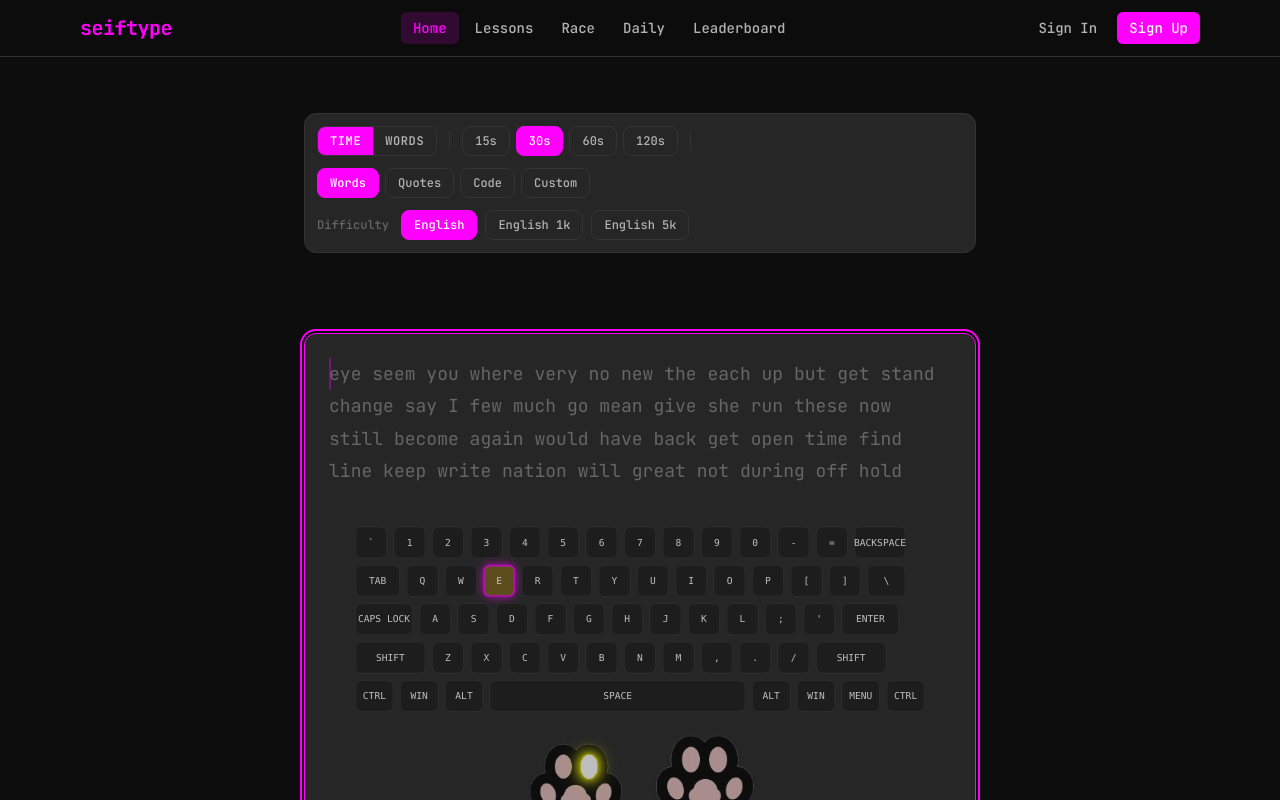
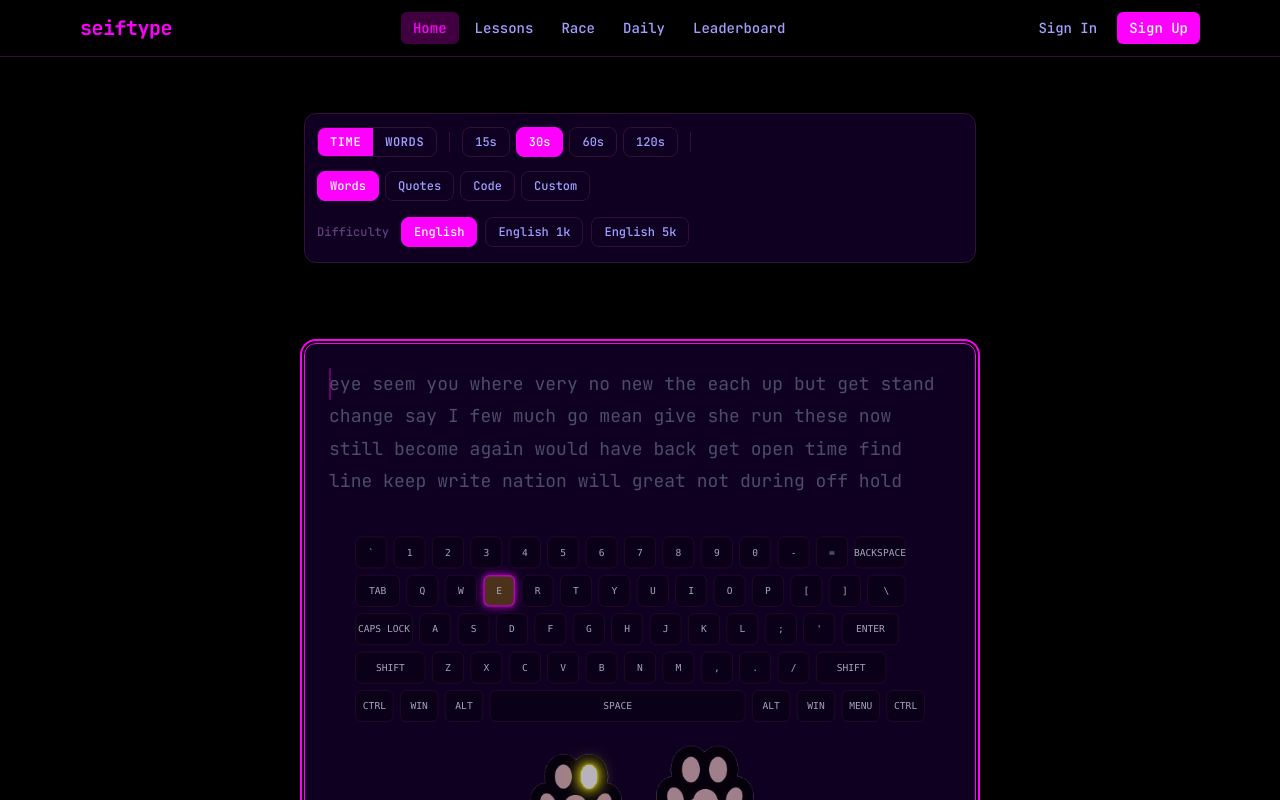
Before and after one commit to marcseif/seiftype, a React (Vite) app: page / in a window 1280 px wide. Shown: the top 800 px of the page. Built offline with nearby package versions, Linux system fonts and the light colour scheme.

Commit message:
more fixes

```diff
--- a/src/components/auth/AuthModal.jsx
+++ b/src/components/auth/AuthModal.jsx
@@ -1,9 +1,8 @@
-import { useState } from 'react';
+import { useState, useEffect } from 'react';
 import { FiX, FiMail, FiLock, FiUser } from 'react-icons/fi';
 import { FcGoogle } from 'react-icons/fc';
 import { FaDiscord } from 'react-icons/fa';
 import { signUpWithEmail, signInWithEmail, signInWithGoogle, signInWithDiscord, resetPasswordForEmail } from '../../lib/supabase';
-import { motion, AnimatePresence } from 'framer-motion';
 
 export default function AuthModal({ isOpen, onClose, defaultMode = 'signin' }) {
   const [mode, setMode] = useState(defaultMode);
@@ -128,6 +127,11 @@ export default function AuthModal({ isOpen, onClose, defaultMode = 'signin' }) {
     }
   };
 
+  // Sync mode when URL parameters change but the component hasn't unmounted
+  useEffect(() => {
+    setMode(defaultMode);
+  }, [defaultMode]);
+
   const handleBackdropClick = (e) => {
     if (e.target === e.currentTarget) onClose();
   };
@@ -136,31 +140,15 @@ export default function AuthModal({ isOpen, onClose, defaultMode = 'signin' }) {
     if (e.key === 'Escape') onClose();
   };
 
-  if (!isOpen) return null;
-
   return (
-    <AnimatePresence>
+    <>
       {isOpen && (
-        <motion.div
-          initial={{ opacity: 0 }}
-          animate={{ opacity: 1 }}
-          exit={{ opacity: 0 }}
-          className="fixed inset-0 z-[100] flex items-center justify-center p-4"
-          style={{ background: 'rgba(0,0,0,0.6)' }}
-          onClick={handleBackdropClick}
-          onKeyDown={handleKeyDown}
+        <div
+          className="w-full max-w-md rounded-xl border p-6 shadow-2xl relative"
+          style={{ background: 'var(--color-surface)', borderColor: 'var(--color-border)', margin: '0 auto' }}
         >
-          <motion.div
-            layout
-            initial={{ scale: 0.95, opacity: 0 }}
-            animate={{ scale: 1, opacity: 1 }}
-            exit={{ scale: 0.95, opacity: 0 }}
-            transition={{ duration: 0.2, ease: 'easeOut' }}
-            className="w-full max-w-md rounded-xl border p-6 shadow-2xl relative overflow-hidden"
-            style={{ background: 'var(--color-surface)', borderColor: 'var(--color-border)' }}
-          >
-            {/* Header */}
-            <div className="flex items-center justify-between mb-6">
+          {/* Header */}
+          <div className="flex items-center justify-between mb-6">
               <h2 className="text-xl font-bold" style={{ color: 'var(--color-text)' }}>
                 {mode === 'reset' ? 'Reset Password' : mode === 'signin' ? 'Welcome Back' : 'Create Account'}
               </h2>
@@ -321,9 +309,8 @@ export default function AuthModal({ isOpen, onClose, defaultMode = 'signin' }) {
                 </div>
               </>
             )}
-          </motion.div>
-        </motion.div>
+          </div>
       )}
-    </AnimatePresence>
+    </>
   );
 }
--- a/src/components/layout/Navbar.jsx
+++ b/src/components/layout/Navbar.jsx
@@ -49,16 +49,15 @@ export default function Navbar() {
   }, [user]);
 
   const handleSignOut = async () => {
-    await signOut();
-    setDropdownOpen(false);
-    toast('Signed out successfully', {
-      icon: '👋',
-      style: {
-        background: 'var(--color-surface)',
-        color: 'var(--color-text)',
-        border: '1px solid var(--color-border)',
-      }
-    });
+    try {
+      await signOut();
+      localStorage.clear(); // Ensure all local caching gets dumped explicitly
+    } catch (err) {
+      console.error('Signout error:', err);
+    }
+    // Hard navigate to root, forces a full page reload, displaying the loading screen
+    // and guarantees a completely fresh state.
+    window.location.href = '/';
   };
 
   const getLevelInfo = (xp) => {
--- a/src/components/typing/TestConfig.jsx
+++ b/src/components/typing/TestConfig.jsx
@@ -72,9 +72,9 @@ function Pill({ active, onClick, children }) {
 // ---------------------------------------------------------------------------
 
 const panelVariants = {
-  hidden: { height: 0, opacity: 0 },
-  visible: { height: 'auto', opacity: 1, transition: { duration: 0.2, ease: 'easeOut' } },
-  exit: { height: 0, opacity: 0, transition: { duration: 0.15, ease: 'easeIn' } },
+  hidden: { opacity: 0 },
+  visible: { opacity: 1, transition: { duration: 0.2, ease: 'easeOut' } },
+  exit: { opacity: 0, transition: { duration: 0.15, ease: 'easeIn' } },
 };
 
 function SubOptions({ contentMode }) {
@@ -212,10 +212,10 @@ export default function TestConfig() {
       }}
     >
       {/* Row 1: test mode (time / words) with value selectors */}
-      <div className="flex items-center gap-3 flex-wrap">
+      <div className="flex items-center gap-3 flex-wrap min-h-[40px]">
         {/* Mode toggle */}
         <div
-          className="flex items-center rounded-lg overflow-hidden"
+          className="flex items-center rounded-lg overflow-hidden shrink-0"
           style={{ border: '1px solid var(--color-border)' }}
         >
           <button
@@ -249,12 +249,12 @@ export default function TestConfig() {
 
         {/* Separator */}
         <div
-          className="w-px h-5 hidden sm:block"
+          className="w-px h-5 hidden lg:block"
           style={{ backgroundColor: 'var(--color-border)' }}
         />
 
         {/* Value pills */}
-        <div className="flex items-center gap-1.5 flex-wrap">
+        <div className="flex items-center gap-1.5 flex-wrap min-h-[32px]">
           {(testMode === 'time' ? timeValues : wordValues).map((val) => (
             <Pill
               key={val}
@@ -268,12 +268,12 @@ export default function TestConfig() {
 
         {/* Separator */}
         <div
-          className="w-px h-5 hidden sm:block"
+          className="w-px h-5 hidden lg:block"
           style={{ backgroundColor: 'var(--color-border)' }}
         />
 
         {/* Content mode pills */}
-        <div className="flex items-center gap-1.5 flex-wrap">
+        <div className="flex items-center gap-1.5 flex-wrap min-h-[32px]">
           {CONTENT_MODES.map((cm) => (
             <Pill
               key={cm.value}
@@ -286,19 +286,12 @@ export default function TestConfig() {
         </div>
       </div>
 
-      {/* Row 2: Sub-options for the active content mode */}
-      <AnimatePresence mode="wait">
-        <motion.div
-          key={contentMode}
-          variants={panelVariants}
-          initial="hidden"
-          animate="visible"
-          exit="exit"
-          className="overflow-hidden"
-        >
+      {/* Row 2: Sub-options for the active content mode (absolute positioning helper to prevent jumping) */}
+      <div className="relative min-h-[36px] w-full">
+        <div className="absolute inset-0 flex items-center w-full">
           <SubOptions contentMode={contentMode} />
-        </motion.div>
-      </AnimatePresence>
+        </div>
+      </div>
     </div>
   );
 }
--- a/src/data/themes.js
+++ b/src/data/themes.js
@@ -6,26 +6,26 @@ export const THEMES = {
   neon: {
     name: 'Neon',
     colors: {
-      bg: '#0d0d0d',
-      bgSecondary: '#1a1a1a',
-      surface: '#262626',
-      text: '#ffffff',
-      textSecondary: '#b3b3b3',
-      textMuted: '#666666',
+      bg: '#000000',
+      bgSecondary: '#090014',
+      surface: '#0f0022',
+      text: '#e6e6ff',
+      textSecondary: '#a0a0ff',
+      textMuted: '#604080',
       primary: '#ff00ff',
-      primaryHover: '#ff33ff',
+      primaryHover: '#ff66ff',
       accent: '#00ffff',
       error: '#ff0040',
       errorBg: 'rgba(255, 0, 64, 0.2)',
       success: '#00ff41',
       warning: '#ffff00',
       caret: '#ff00ff',
-      highlight: 'rgba(255, 0, 255, 0.15)',
-      border: '#333333',
+      highlight: 'rgba(255, 0, 255, 0.25)',
+      border: '#331133',
       correct: '#00ff41',
       incorrect: '#ff0040',
       typed: '#ffffff',
-      untyped: '#666666',
+      untyped: '#4d4d66',
     },
   },
   dark: {
--- a/src/pages/Daily.jsx
+++ b/src/pages/Daily.jsx
@@ -126,7 +126,7 @@ export default function Daily() {
       let attempts = 0;
       const interval = setInterval(() => {
         if (containerRef.current) {
-          containerRef.current.focus();
+          containerRef.current.focus({ preventScroll: true });
           clearInterval(interval);
         }
         attempts++;
--- a/src/pages/Home.jsx
+++ b/src/pages/Home.jsx
@@ -310,7 +310,7 @@ export default function Home() {
 
     // Restore focus to the typing container
     setTimeout(() => {
-      containerRef.current?.focus();
+      containerRef.current?.focus({ preventScroll: true });
     }, 80);
   }, [engineRestart]);
 
@@ -318,7 +318,7 @@ export default function Home() {
     setCompletedResult(null);
     setRegenCounter((c) => c + 1);
     setTimeout(() => {
-      containerRef.current?.focus();
+      containerRef.current?.focus({ preventScroll: true });
     }, 80);
   }, []);
 
@@ -431,7 +431,7 @@ export default function Home() {
       let attempts = 0;
       const interval = setInterval(() => {
         if (containerRef.current) {
-          containerRef.current.focus();
+          containerRef.current.focus({ preventScroll: true });
           clearInterval(interval);
         }
         attempts++;
--- a/src/pages/Race.jsx
+++ b/src/pages/Race.jsx
@@ -206,7 +206,7 @@ export default function Race() {
         clearInterval(countdownInterval);
         race.setStatus('racing');
         updateRace(raceData.id, { status: 'racing', started_at: new Date().toISOString() });
-        containerRef.current?.focus();
+        containerRef.current?.focus({ preventScroll: true });
       }
     }, 1000);
   }
@@ -269,7 +269,7 @@ export default function Race() {
             else {
               clearInterval(ci);
               race.setStatus('racing');
-              containerRef.current?.focus();
+              containerRef.current?.focus({ preventScroll: true });
             }
           }, 1000);
         }
@@ -316,7 +316,7 @@ export default function Race() {
       else {
         clearInterval(ci);
         race.setStatus('racing');
-        containerRef.current?.focus();
+        containerRef.current?.focus({ preventScroll: true });
       }
     }, 1000);
   }
```
Also changed, not shown: src/pages/Lessons.jsx (+4 -4 lines).
